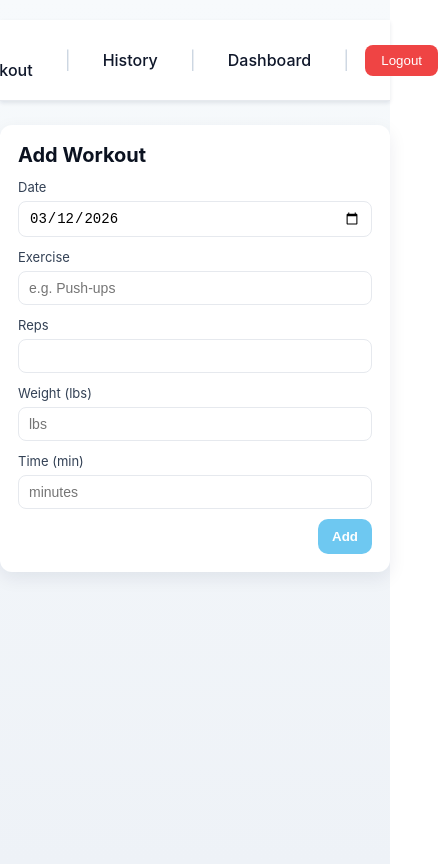
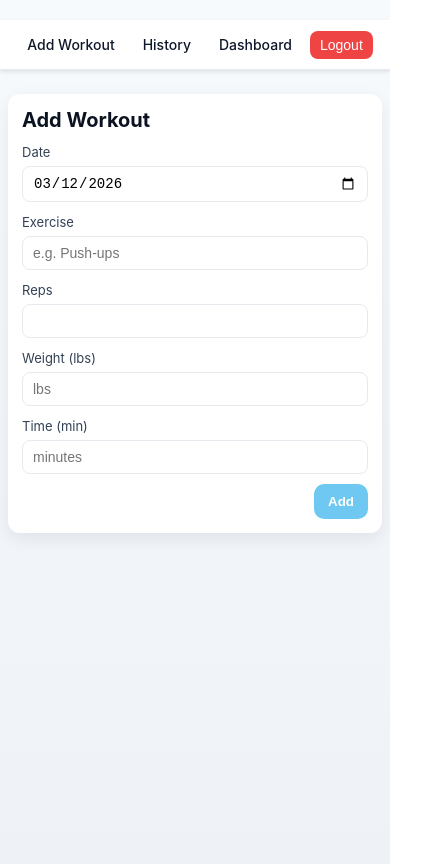
Before and after one commit to zion2912/fitness-tracker, a React (Create React App) app: page /input in a window 390 px wide. Shown: the whole page, 438 px wide, since content can reach past the window. Built offline with nearby package versions, Linux system fonts and the light colour scheme; no server answers; sample sign-in values are in the browser's storage.

Commit message:
mobile sizing

```diff
--- a/src/App.css
+++ b/src/App.css
@@ -244,3 +244,27 @@ h2 {
 @media (max-width: 600px) {
   .workout-form .row { flex-direction: column; align-items: stretch; }
 }
+
+/* mobile adjustments for navbar and layout */
+@media (max-width: 480px) {
+  .App-nav {
+    flex-wrap: wrap;
+    gap: 8px;
+    padding: 10px 12px;
+    justify-content: center;
+  }
+  .App-nav a,
+  .logout-btn {
+    padding: 6px 10px;
+    font-size: 14px;
+  }
+  .nav-sep { display: none; }
+  .container {
+    margin: 16px auto;
+    padding: 12px;
+  }
+  .panel {
+    padding: 14px;
+    margin: 0 8px;
+  }
+}
```
